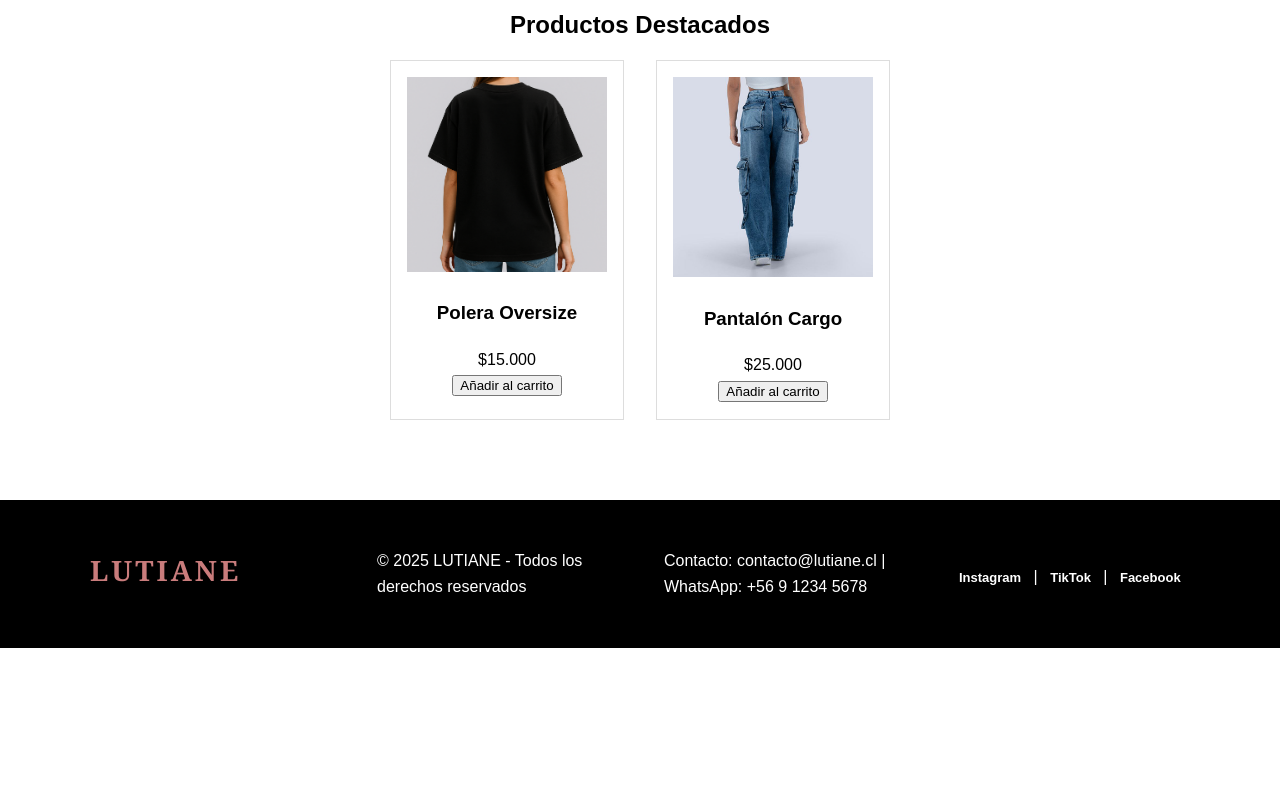
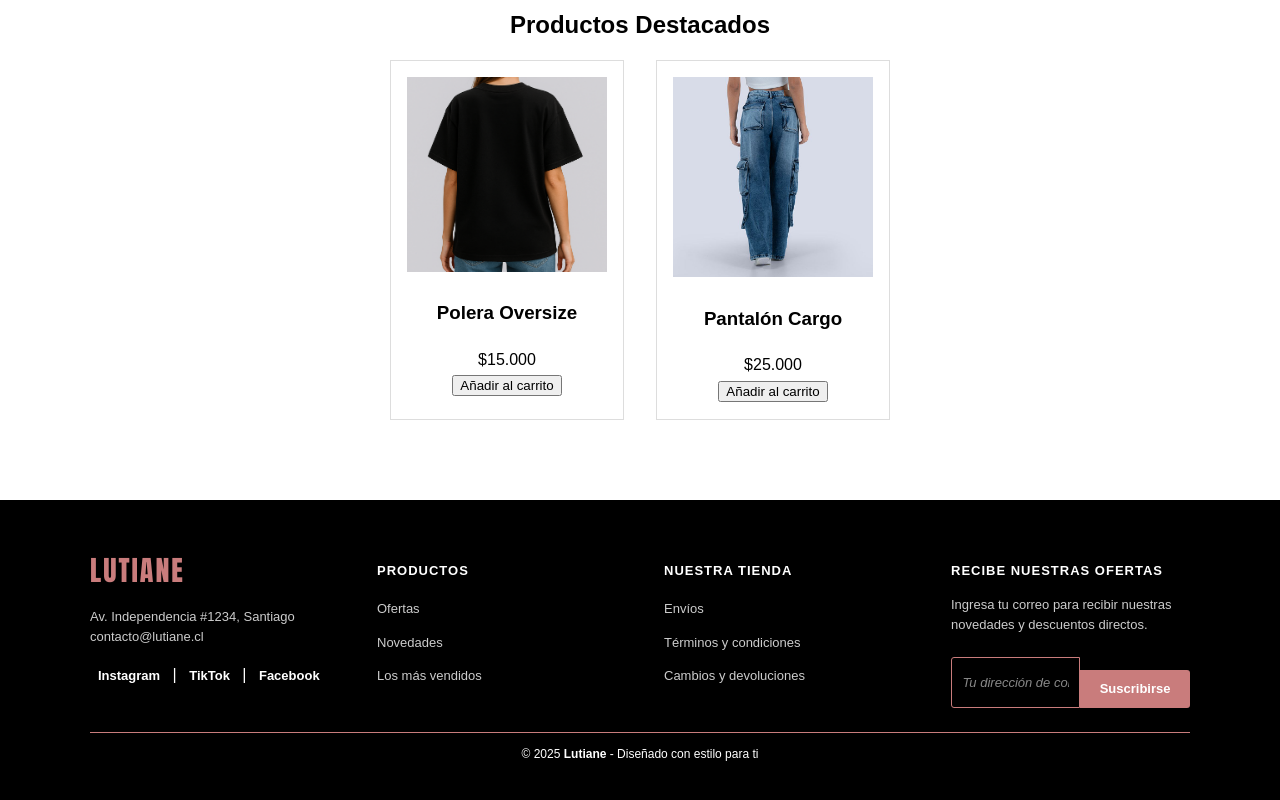
Before and after one commit to AriSalgado/Proyecto_Full.Stack.II_, a plain HTML site: page index.html in a window 1280 px wide. Shown: the part 823-1623 px from the top of the page. Before the commit the page ends 1471 px from the top, so only its background shows below. Drawn offline with Linux system fonts and the light colour scheme.

Commit message:
Agrego footer unificado a la página Home

```diff
--- a/index.html
+++ b/index.html
@@ -45,14 +45,53 @@
       </div>
     </div>
   </section>
-  <footer>
+ <footer>
   <div class="footer-container">
-    <h2 class="logo">LUTIANE</h2>
-    <p>© 2025 LUTIANE - Todos los derechos reservados</p>
-    <p>Contacto: contacto@lutiane.cl | WhatsApp: +56 9 1234 5678</p>
-    <div class="social">
-      <a href="#">Instagram</a> | <a href="#">TikTok</a> | <a href="#">Facebook</a>
+    <!-- Logo + contacto -->
+    <div class="footer-section">
+      <h2 class="logo">LUTIANE</h2>
+      <p>Av. Independencia #1234, Santiago</p>
+      <p><a href="mailto:contacto@lutiane.cl">contacto@lutiane.cl</a></p>
+      <div class="social">
+        <a href="#">Instagram</a> |
+        <a href="#">TikTok</a> |
+        <a href="#">Facebook</a>
+      </div>
     </div>
+
+    <!-- Productos -->
+    <div class="footer-section">
+      <h3>PRODUCTOS</h3>
+      <ul>
+        <li><a href="#">Ofertas</a></li>
+        <li><a href="#">Novedades</a></li>
+        <li><a href="#">Los más vendidos</a></li>
+      </ul>
+    </div>
+
+    <!-- Nuestra tienda -->
+    <div class="footer-section">
+      <h3>NUESTRA TIENDA</h3>
+      <ul>
+        <li><a href="#">Envíos</a></li>
+        <li><a href="#">Términos y condiciones</a></li>
+        <li><a href="#">Cambios y devoluciones</a></li>
+      </ul>
+    </div>
+
+    <!-- Suscripción -->
+    <div class="footer-section">
+      <h3>RECIBE NUESTRAS OFERTAS</h3>
+      <p>Ingresa tu correo para recibir nuestras novedades y descuentos directos.</p>
+      <form id="suscripcionForm">
+        <input type="email" placeholder="Tu dirección de correo electrónico" required>
+        <button type="submit">Suscribirse</button>
+      </form>
+    </div>
+  </div>
+
+  <div class="copy">
+    <p>© 2025 <strong>Lutiane</strong> - Diseñado con estilo para ti</p>
   </div>
 </footer>
   <!-- Enlazamos el JavaScript -->
```
